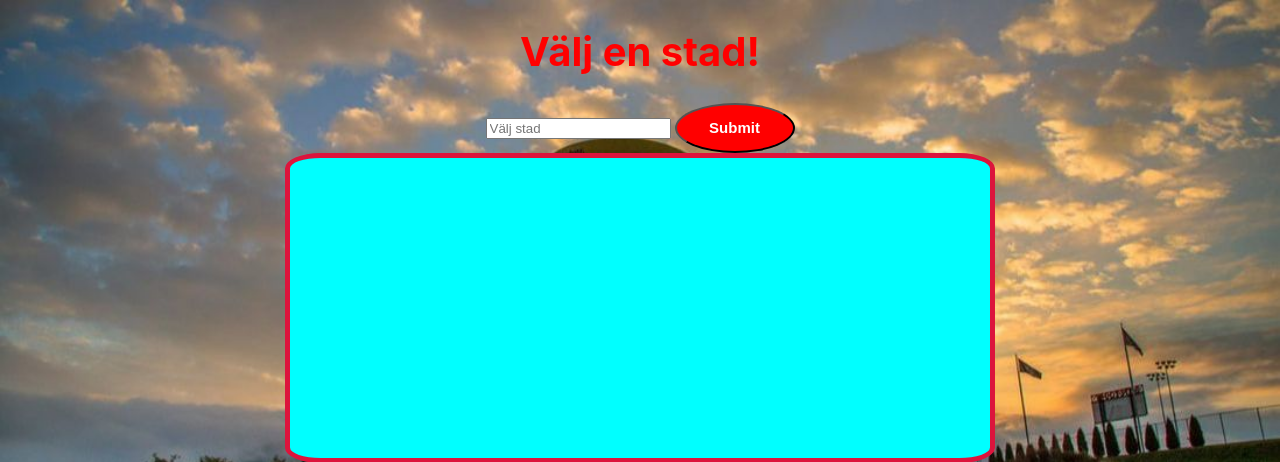
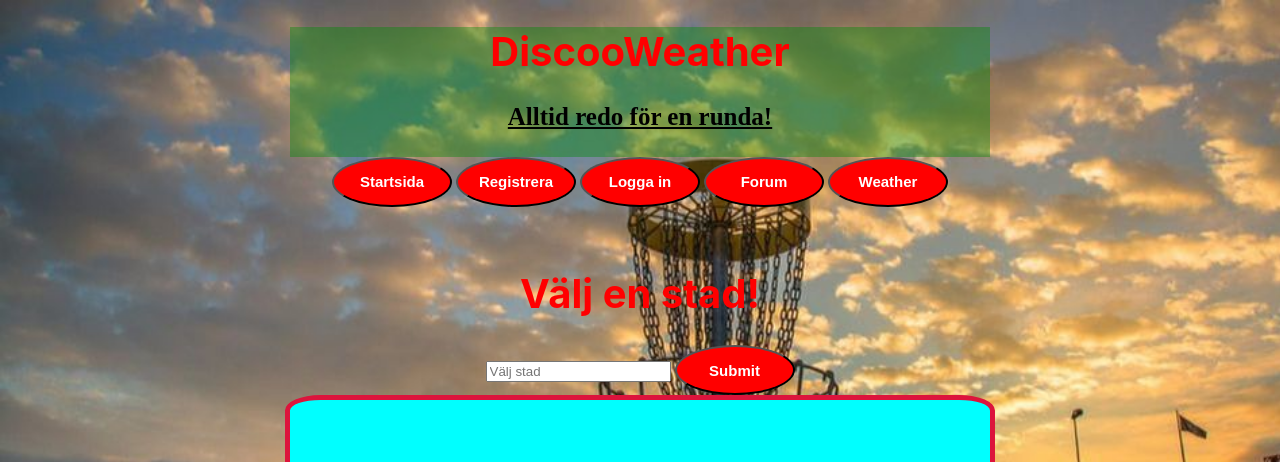
Before and after one commit to IvarUllstad/DiscooWeather, a PHP site: page /Weather.php in a window 1280 px wide. Shown: the top 462 px of the page. Run offline with PHP 8.4, Linux system fonts and the light colour scheme.

Commit message:
Färdig Weather.php

```diff
--- a/Weather.php
+++ b/Weather.php
@@ -1,6 +1,4 @@
 <!DOCTYPE HTML>
-
-
 <html lang="en">
     <head>
         <meta charset="UTF-8">
@@ -8,31 +6,44 @@
         <link rel="stylesheet" type="text/css" href="discoCSS.css"/>
     </head>
     <body>
+    <header>
+                <a href="index.html"><h1>DiscooWeather</h1></a>
+                <h3>Alltid redo för en runda!</h3>
+            </header>
+            <div>
+                <a href="index.HTML"><button class="menuBtn">Startsida</button></a>
+                <a href="userRegistration.html"><button class="menuBtn">Registrera</button></a>
+                <a href="loggain.html"><button class="menuBtn">Logga in</button></a>
+                <a href="forum.html"><button class="menuBtn">Forum</button></a>
+                <a href="Weather.php"><button class="menuBtn">Weather</button></a>
+
+            </div>
+            <br>
+            <br>
+
         <h1>Välj en stad!</h1>
-        <form method="POST" action=weather()>
+        <form method="POST" action="Weather.php">
         <input type="text" name="stad" placeholder="Välj stad">
         <button type="submit">Submit</button><br>
         </form>
         <div class="top10table">
         <ul>
-
-
-        </ul>
-        </div>
             <?php
+            if(isset($_POST['stad'])){
+                weather();
+            }
             function weather(){
                 $city = $_POST['stad'];
                 $url = "http://api.openweathermap.org/data/2.5/find?q=$city&units=metric&type=accurate&mode=xml&APPID=1407925d5eb998aa25042dffa58983c5";
                 $getweather = simplexml_load_file($url);
-$gethumidity = $getweather->list->item->humidity['value'];
                 $gettemp = $getweather->list->item->temperature['value'];
                 $getspeed = $getweather->list->item->wind->speed['value'];
                 $getcloud = $getweather->list->item->weather['value'];
                 $getprecipitation = $getweather->list->item->precipitation['mode'];
                 $getlastupdate = $getweather->list->item->lastupdate['value'];
 
+
                 echo "<p style='color:green; font-size:30px;'>", $city, "</p>";
-echo "<li style='color:red; font-size:20px;'>", 'Luftuktigheten är: ', ($gethumidity), "</li>";
                 echo "<li style='color:red; font-size:20px;'>", 'Temperaturen är: ', ($gettemp), ' grader celsius', "</li>";
                 echo "<li style='color:red; font-size:20px;'>", 'Vindhastigheten är: ', ($getspeed), ' m/s', "</li>";
                 echo "<li style='color:red; font-size:20px;'>", 'Vädret är: ', ($getcloud), "</li>";
@@ -40,6 +51,8 @@ echo "<li style='color:red; font-size:20px;'>", 'Nederbörd: ', ($getprecipitati
                 echo "<li style='color:red; font-size:20px;'>", 'Senaste uppdateringen: ', ($getlastupdate), "</li>";
             }
             ?>
+        </ul>
+        </div>
     </body>
 
 </html>
```
Lines whose indentation alone changed are shown as unchanged.
